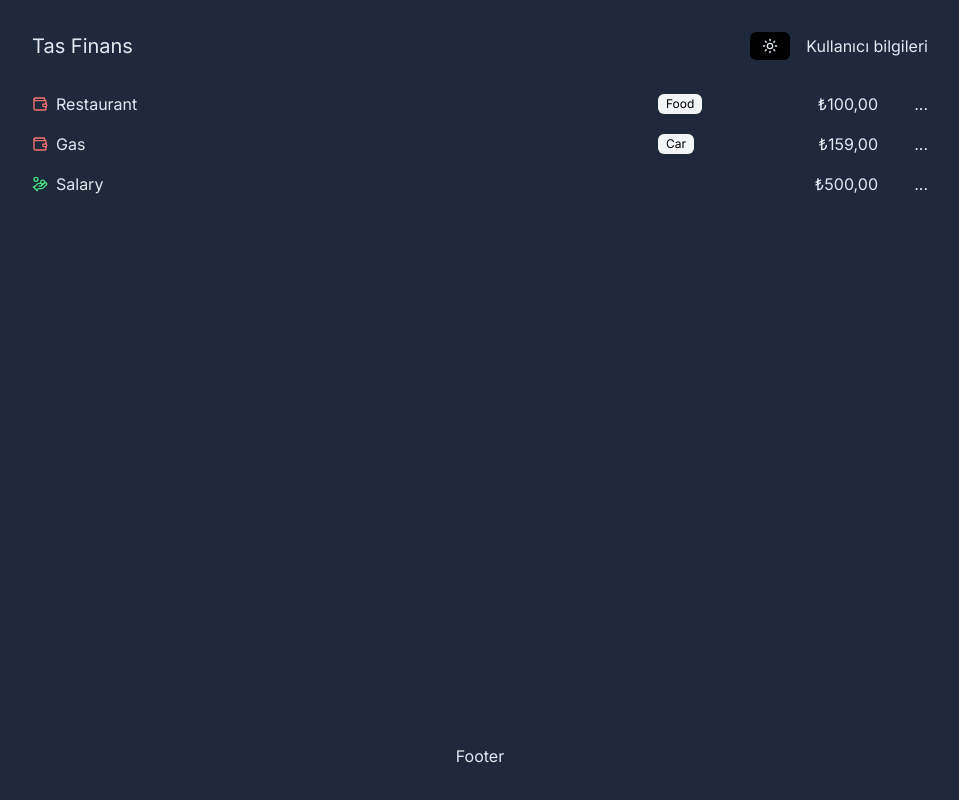
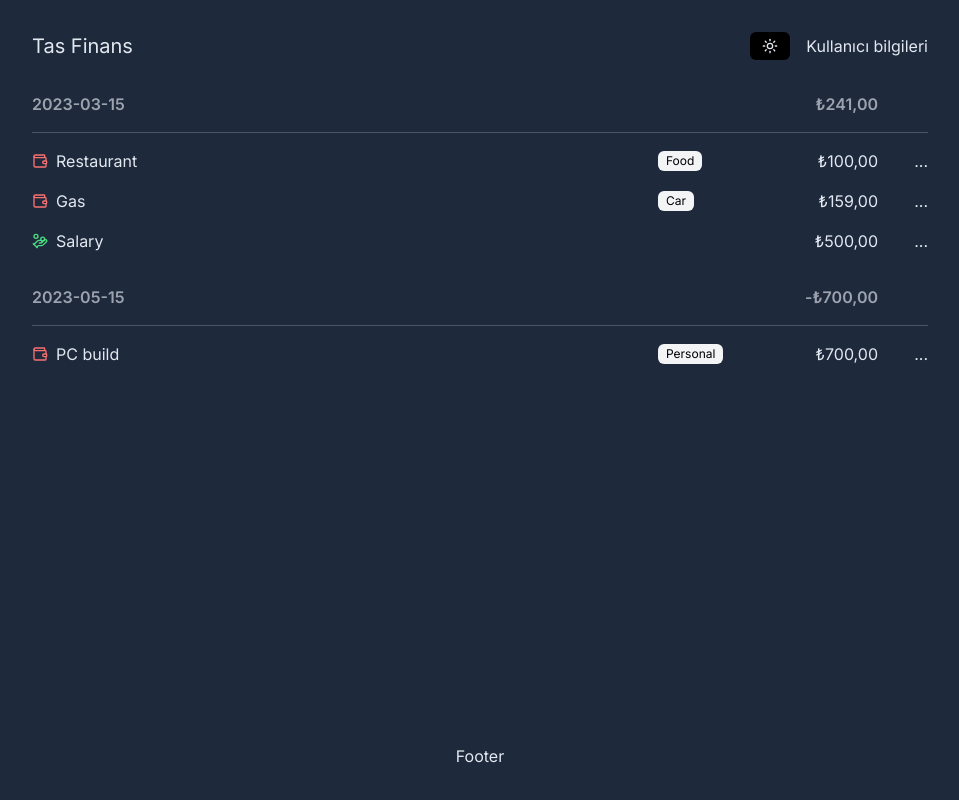
Before and after one commit to tascagdas/Tas-Finans, a Next.js app: page /dashboard in a window 1280 px wide. Shown: the whole page, without its empty margins (160-1119 px from the left). Built offline with nearby package versions, Linux system fonts and the light colour scheme; no server answers; data requests are answered from the project's data file.

Commit message:
transactionları tarihe göre gruplama algoritması ve objeyi entries ile mapleme

```diff
--- a/app/dashboard/components/transaction-list.js
+++ b/app/dashboard/components/transaction-list.js
@@ -1,17 +1,46 @@
 import TransactionItem from '@/components/transaction-item'
+import TransactionSummaryItem from '@/components/transaction-summary-item'
 import React from 'react'
+
+const groupAndSumTransactionsByDate = (transactions) => {
+  const grouped = {}
+  for (const transaction of transactions) {
+    const date = transaction.created_at.split('T')[0]
+    if (!grouped[date]) {
+      grouped[date] = {
+        transactions: [], amount: 0
+      }
+    }
+    grouped[date].transactions.push(transaction)
+    const amount = transaction.type == 'Expense' ? - transaction.amount : transaction.amount
+    grouped[date].amount += amount
+  }
+  return grouped
+}
 
 const TransactionList = async () => {
   const response = await fetch('http://localhost:3100/transactions'
   )
   const transactions = await response.json()
 
+  const grouped = groupAndSumTransactionsByDate(transactions)
+
   return (
+    <div className='space-y-8'>
+      {
+        Object.entries(grouped).map(([date, { transactions, amount }]) =>
+          <div key={date}>
+            <TransactionSummaryItem date={date} amount={amount} />
+            <hr className='my-4 border-gray-200 dark:border-gray-600' />
             <section className='space-y-4'>
               {transactions.map(transaction => <div key={transaction.id}>
-              <TransactionItem type={transaction.type} category={transaction.category} description={transaction.description} amount={transaction.amount}/>
+                <TransactionItem {...transaction} />
               </div>)}
             </section>
+          </div>
+        )
+      }
+    </div>
   )
 }
 
--- a/db.json
+++ b/db.json
@@ -23,6 +23,14 @@
       "description": "Salary",
       "category": "",
       "created_at": "2023-03-15T23:00:00"
+    },
+    {
+      "id": 4,
+      "amount": 700,
+      "type": "Expense",
+      "description": "PC build",
+      "category": "Personal",
+      "created_at": "2023-05-15T23:00:00"
     }
   ]
 }
```
Lines whose indentation alone changed are shown as unchanged.
